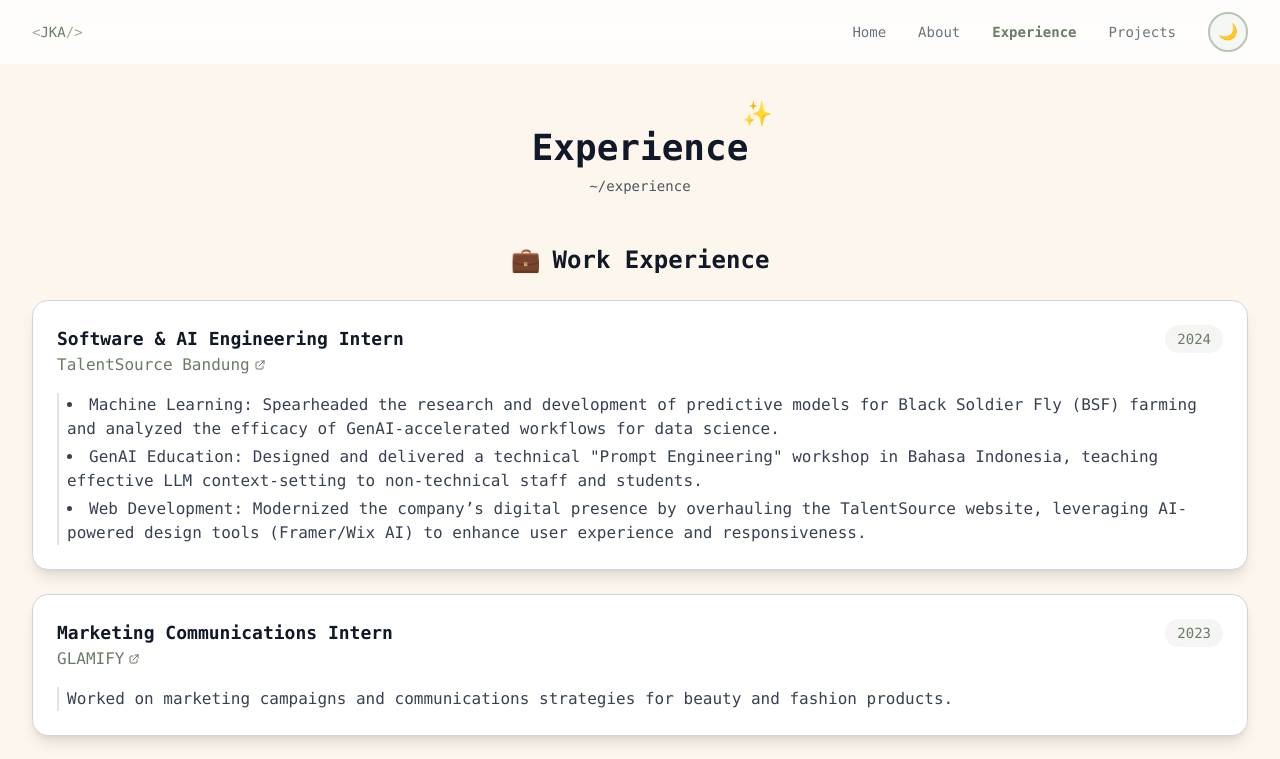
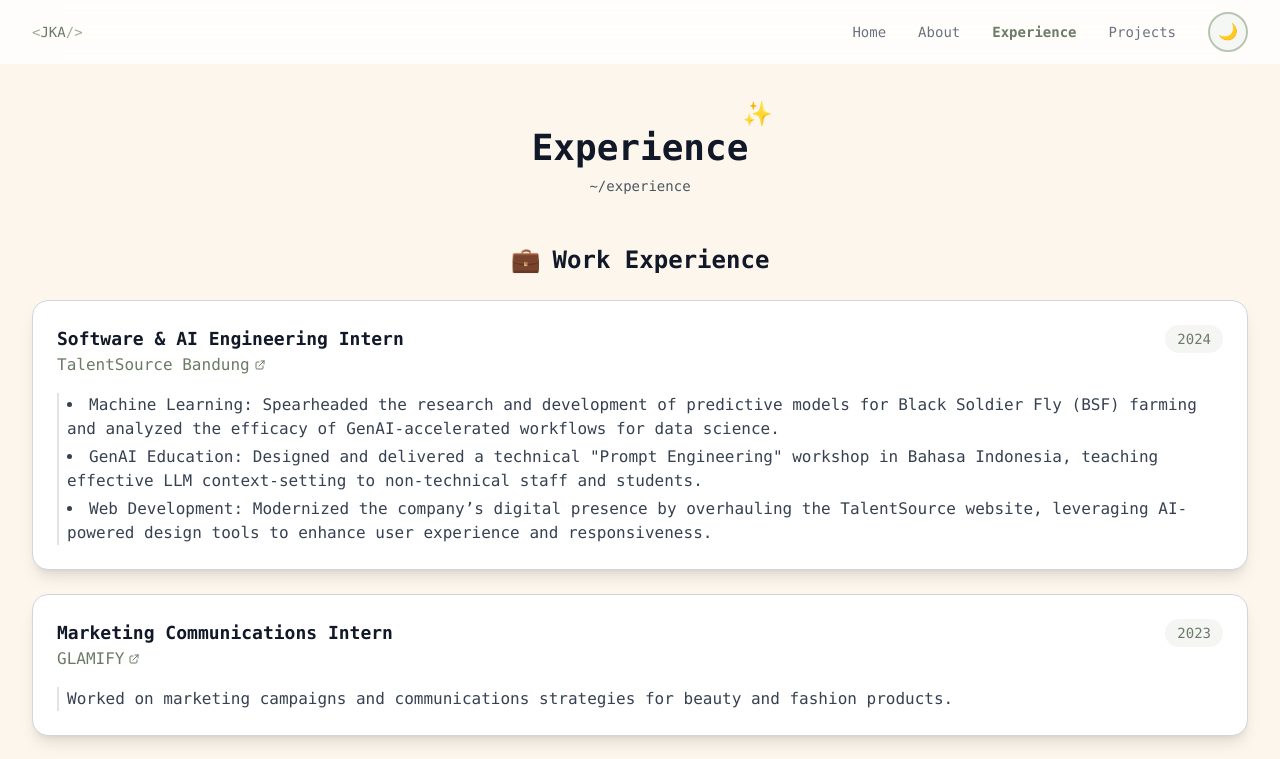
Before and after one commit to JasonAgung/portfolio-website, a Next.js app: page /experience in a window 1280 px wide. Shown: the top 759 px of the page. Built offline with nearby package versions, Linux system fonts and the light colour scheme.

Commit message:
update experience

```diff
--- a/app/experience/ExperienceClient.tsx
+++ b/app/experience/ExperienceClient.tsx
@@ -20,7 +20,7 @@ export default function ExperienceClient() {
       description: [
         "Machine Learning: Spearheaded the research and development of predictive models for Black Soldier Fly (BSF) farming and analyzed the efficacy of GenAI-accelerated workflows for data science.",
         "GenAI Education: Designed and delivered a technical \"Prompt Engineering\" workshop in Bahasa Indonesia, teaching effective LLM context-setting to non-technical staff and students.",
-        "Web Development: Modernized the company’s digital presence by overhauling the TalentSource website, leveraging AI-powered design tools (Framer/Wix AI) to enhance user experience and responsiveness.",
+        "Web Development: Modernized the company’s digital presence by overhauling the TalentSource website, leveraging AI-powered design tools to enhance user experience and responsiveness.",
       ],
     },
 
```
